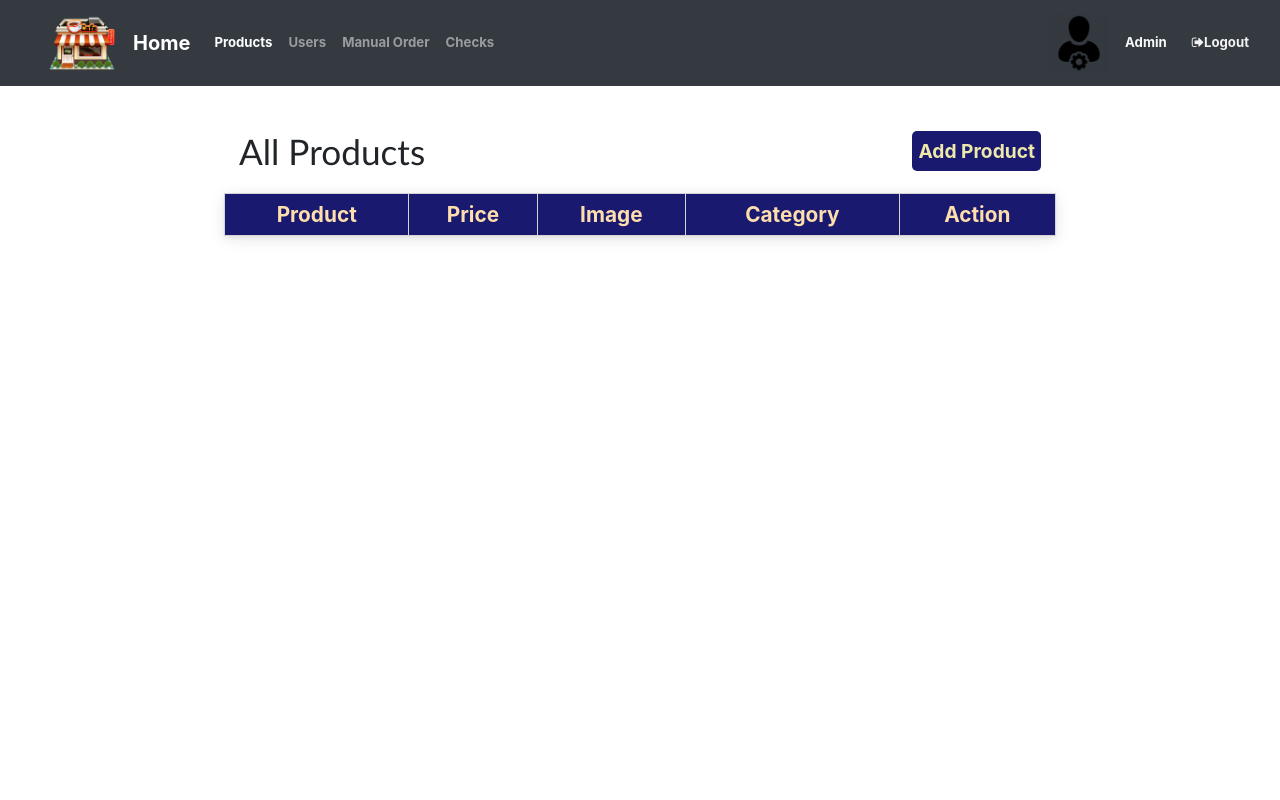
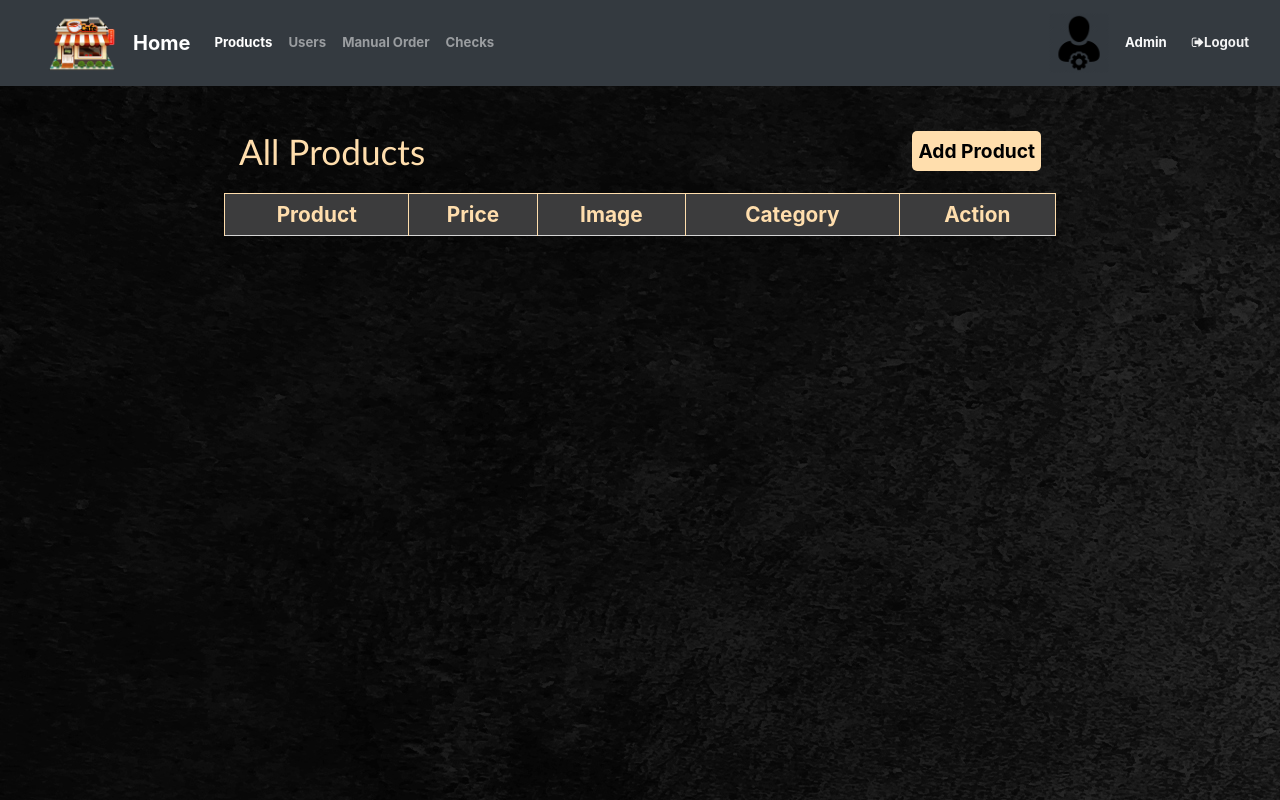
Before and after one commit to eidazzam/cafeteria-project-iti, a PHP site: page /cafeteria-project-iti/adminPages/list_products.php in a window 1280 px wide. Run offline with PHP 8.4, Linux system fonts and the light colour scheme; data that the repository does not hold is empty; a stand-in replaces the project's code that opens the database connection; some libraries are stand-ins or nearby versions; some web fonts are replaced.

Commit message:
updating list products style

```diff
--- a/css/listProducts.css
+++ b/css/listProducts.css
@@ -12,6 +12,7 @@ body {
     display: flex;
     flex-direction: column;
     font-family: Arial, Helvetica, sans-serif;
+    background-image: url("../images/dark_bg.jpg");
 }
 
 
@@ -21,6 +22,7 @@ body {
     justify-content: space-between;
     margin: 15px;
     height: 100%;
+    color: navajowhite;
 }
 
 .table-title div {
@@ -31,8 +33,8 @@ body {
 .table-title button {
     height: 40px;
     cursor: pointer;
-    background-color: midnightblue;
-    color: palegoldenrod;
+    background-color: navajowhite;
+    color: black;
     border: none;
     border-radius: 5px;
     /* color: white; */
@@ -43,7 +45,8 @@ body {
 }
 
 .table-title button:hover {
-    background-color: rgb(57, 97, 231);
+    background-color: black;
+    color: navajowhite;
 }
 
 #main-container {
@@ -65,14 +68,14 @@ table {
     box-shadow: 0 2px 4px 0 rgba(0, 0, 0, 0.055), 0 3px 15px 0 rgba(0, 0, 0, 0.103);
     border-collapse: collapse;
     text-align: center;
+    color: navajowhite;
+
 }
 
-tr:nth-child(even) {
-    background-color: #f2f2f2;
-}
+
 
 .table-header {
-    background-color: midnightblue;
+    background-color: rgb(60, 60, 61);
     color: navajowhite;
     font-size: 1.3rem;
 }
@@ -88,12 +91,13 @@ td:first-child {
 tr,
 th,
 td {
-    border-left: 1px solid lightgray;
-    border-right: 1px solid lightgray;
-    /* border-top: 1px solid lightgray; */
+    border-left: 1px solid navajowhite;
+    border-right: 1px solid navajowhite;
+    border-top: 1px solid navajowhite;
     border-collapse: collapse;
     padding: 5px;
     text-align: center;
+
 }
 
 
@@ -126,7 +130,12 @@ p {
     font-weight: bolder;
 }
 
-/* td img {
-    width: 15%;
-    height: 20%;
-} */
+td {
+    width: 15px;
+    font-size: 20px;
+
+}
+
+td img {
+    width: 100%;
+}
```
Also changed, not shown: adminPages/add_product.php (+6 -6 lines), adminPages/edit_product.php (+7 -7 lines).
